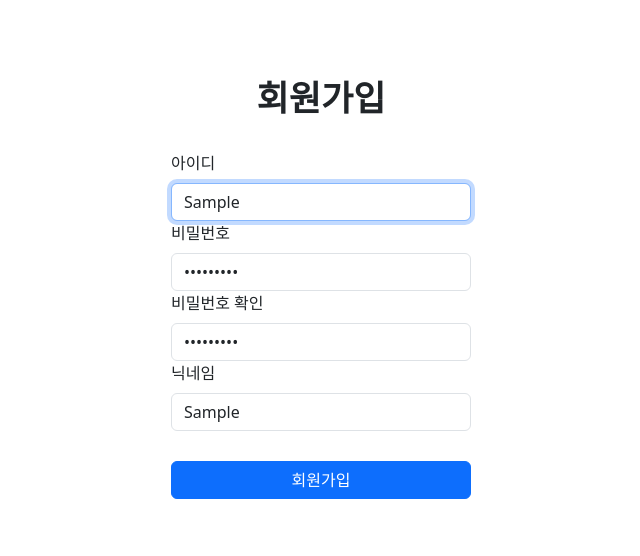
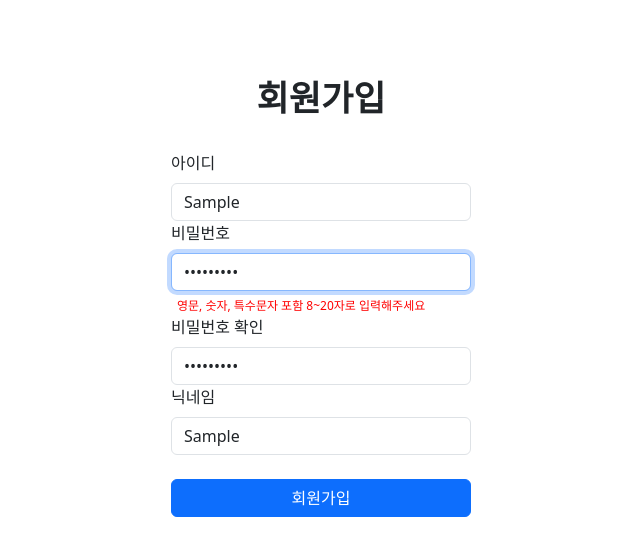
Before and after one commit to yunva17/myblog, a React (Create React App) app: page /signup in a window 1280 px wide. Both pictures are taken after typing "Sample", "Sample123", "Sample123", "Sample" into the empty fields and a click on the button "회원가입". Shown: the top 556 px of the page, without its empty margins (319-959 px from the left). Built offline with nearby package versions, Linux system fonts and the light colour scheme.

Commit message:
fix: 회원가입 유효성

```diff
--- a/src/pages/auth/Signup.jsx
+++ b/src/pages/auth/Signup.jsx
@@ -26,39 +26,21 @@ const Signup = () => {
     handleSubmit,
     formState: { errors },
     watch,
+    reset,
   } = useForm();
-
-  const [idCheck, setIdCheck] = useState(false);
-  const [nicknameCheck, setNicknameCheck] = useState(false);
-
-  // blur
-  const [idblur, setIdBlur] = useState(true);
-  const [nicknameblur, setNicknameBlur] = useState(true);
 
   // 아이디, 비밀번호, 닉네임
   const { id, password, nickname } = watch();
 
-  // 중복확인 오류 메세지
-  const [idError, setIdError] = useState('');
-  const [nickError, setNickError] = useState('');
+  // 비밀번호 유효성
+  const passwordRegex =
+    /^(?=.*[a-zA-Z])(?=.*[0-9])(?=.*[!@#$%^&*])[a-zA-Z0-9!@#$%^&*]{8,20}$/;
 
   // 회원가입 전송
   const onSubmit = () => {
     // 회원가입 api 호출
-  };
 
-  // 아이디 중복확인
-  const onCheckId = () => {
-    if (id !== '') {
-      // 아이디 중복확인 api 호출
-    }
-  };
-
-  // 닉네임 중복확인
-  const onCheckNickname = () => {
-    if (nickname !== '') {
-      // 닉네임 중복확인 api 호출
-    }
+    reset();
   };
 
   return (
@@ -73,37 +55,32 @@ const Signup = () => {
             placeholder='아이디'
             {...register('id', {
               required: true,
-              validate: () => idCheck === true,
-              onBlur: () => {
-                onCheckId();
-                setIdBlur(true);
-              },
             })}
-            onFocus={() => {
-              setIdBlur(false);
-              setIdError('');
-            }}
           />
         </Form.Group>
         {errors.id?.type === 'required' && (
           <ErrorMessage>아이디를 입력해주세요.</ErrorMessage>
         )}
-        {errors.id?.type === 'validate' && idblur && (
-          <ErrorMessage>{idError}</ErrorMessage>
-        )}
-        {!errors.id && idblur && id !== '' && id !== undefined && !idCheck && (
-          <ErrorMessage>{idError}</ErrorMessage>
-        )}
+
         <Form.Group>
           <Form.Label>비밀번호</Form.Label>
           <Form.Control
-            placeholder='비밀번호'
+            placeholder='영문, 숫자, 특수문자 포함 8~20자'
             type='password'
-            {...register('password', { required: true })}
+            {...register('password', {
+              required: true,
+              pattern: {
+                value: passwordRegex,
+                message: '영문, 숫자, 특수문자 포함 8~20자로 입력해주세요',
+              },
+            })}
           />
         </Form.Group>
         {errors.password?.type === 'required' && (
           <ErrorMessage>비밀번호를 입력해주세요.</ErrorMessage>
+        )}
+        {errors.password?.type === 'pattern' && (
+          <ErrorMessage>{errors?.password?.message}</ErrorMessage>
         )}
         <Form.Group>
           <Form.Label>비밀번호 확인</Form.Label>
@@ -129,29 +106,13 @@ const Signup = () => {
             placeholder='닉네임'
             {...register('nickname', {
               required: true,
-              validate: () => nicknameCheck === true,
-              onBlur: () => {
-                onCheckNickname();
-                setNicknameBlur(true);
-              },
             })}
-            onFocus={() => {
-              setNicknameBlur(false);
-              setNickError('');
-            }}
           />
         </Form.Group>
         {errors.nickname?.type === 'required' && (
           <ErrorMessage>닉네임을 입력해주세요.</ErrorMessage>
         )}
-        {errors.nickname?.type === 'validate' && nicknameblur && (
-          <ErrorMessage>{nickError}</ErrorMessage>
-        )}
-        {!errors.nickname &&
-          !nicknameCheck &&
-          nicknameblur &&
-          nickname !== undefined &&
-          nickname !== '' && <ErrorMessage>{nickError}</ErrorMessage>}
+
         <br />
         <Button
           as='input'
```
